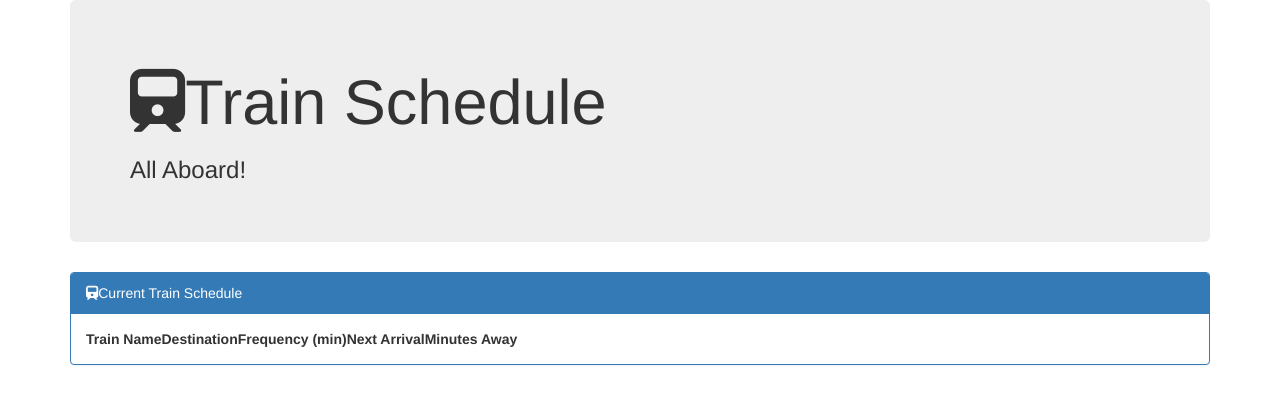
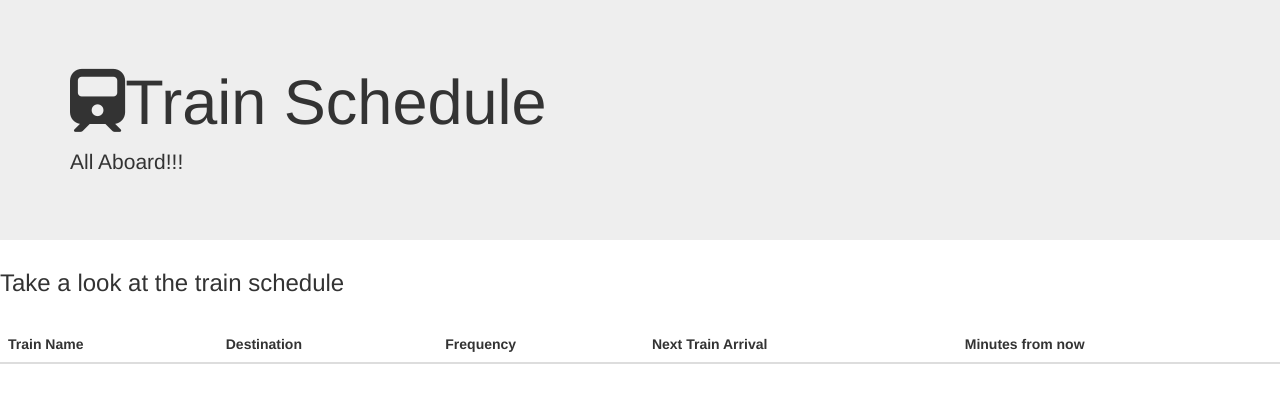
Before and after one commit to jldueyusa/Train-Schedule, a plain HTML site: page index.html in a window 1280 px wide. Drawn offline with nearby package versions, Linux system fonts and the light colour scheme.

Commit message:
changing my bootstrap and look of my container

```diff
--- a/index.html
+++ b/index.html
@@ -15,47 +15,45 @@
    <!-- Link to jquery -->
    <script type="text/javascript" src="https://cdnjs.cloudflare.com/ajax/libs/jquery/3.2.1/jquery.min.js"></script>
 
+   <!--add Firebase -->
+   <script src="https://www.gstatic.com/firebasejs/5.10.0/firebase.js"></script>
+
 
 </head>
 
 <body>
 
 <!-- start making container -->
-<div class="container">
-  <div class="jumbotron">
-  <h1><i class="fa fa-train" aria-hidden="true"></i>Train Schedule</h1>
-     <h3>All Aboard!</h3>
+
+  <div class="jumbotron jumbotron-fluid bg-dark">
+   <div class="container">
+  <h1 class = "display-4"><i class="fa fa-train" aria-hidden="true"></i>Train Schedule</h1>
+    <p class = "lead">All Aboard!!!</p>
+    </div>
+
+</div>
+<h3 class = "m-3">Take a look at the train schedule</h3>
+<br>
 
 
-</div>
 
-<div class="row">
+<!--set up the table for Firebase-->
+  <table class = "table table-dark" id="trainSchedule">
+<thead>
 
-<div class="col-lg-12">
-<!--result-->
-  <div class="panel panel-primary">
-  <div class="panel-heading"><i class="fa fa-train" aria-hidden="true"></i>Current Train Schedule</div>
-     <div class="panel-body">
-       <table class="set">
-         <thead>
-          <tr>
-            <th>Train Name</th>
-            <th>Destination</th>
-            <th>Frequency (min)</th>
-            <th>Next Arrival</th>
-            <th>Minutes Away</th>
-          </tr>
-          </thead>
-          <tbody>
+<tr>
 
-          </tbody>
-          </table>
-       </div>
-      </div>
+    <th scope = "col">Train Name</th>
+    <th scope = "col">Destination</th>
+    <th scope = "col">Frequency</th>
+    <th scope = "col">Next Train Arrival</th>
+    <th scope = "col">Minutes from now</th>
 
- </div>
 
-  </div>
+</tr>
+
+</thead>
+  </table>
 
 
 
```
